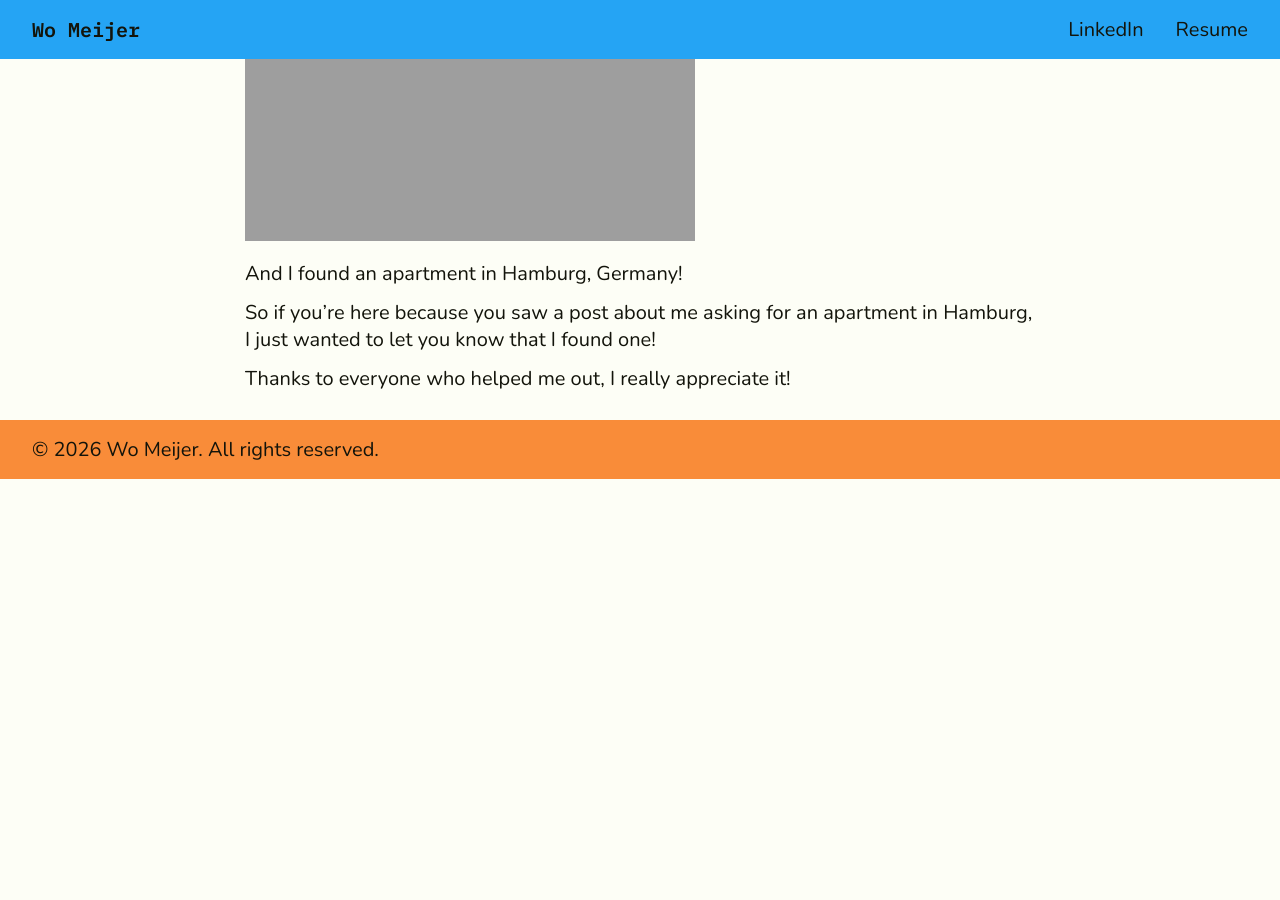
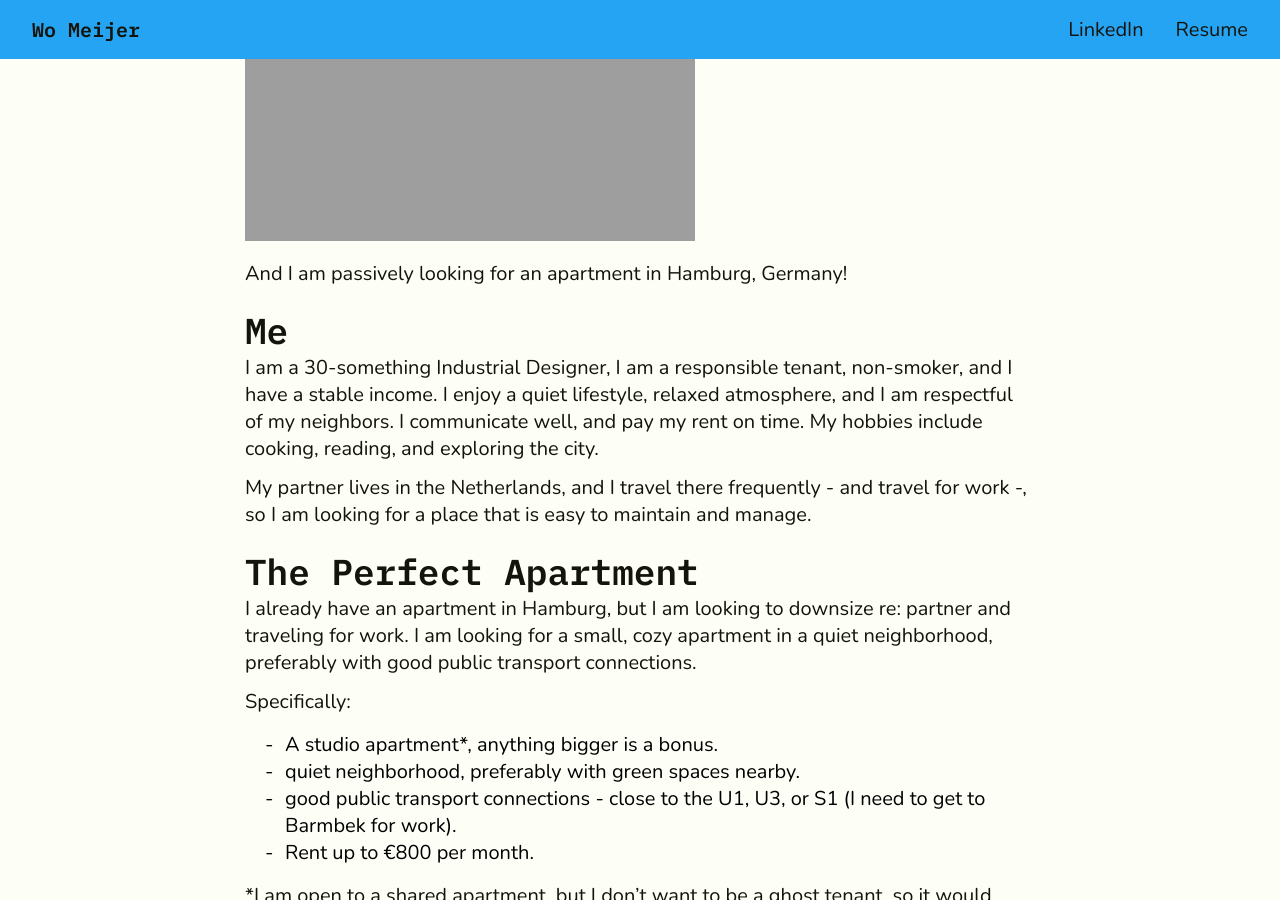
Before and after one commit to womei/womeijerdotcom, a Jekyll site: the page built from _posts/2025-06-29-hamburg-apartment.md, in a window 1280 px wide and 900 px high, scrolled down 466 px. Built offline with Jekyll 4.4.1, drawn with Linux system fonts in a browser that asks for light colours; before the commit the page ends 956 px from its top, so only the background shows below that; some of the changed text lies outside the part shown.

Commit message:
updated apartment post with new information.

```diff
--- a/_posts/2025-06-29-hamburg-apartment.md
+++ b/_posts/2025-06-29-hamburg-apartment.md
@@ -11,8 +11,32 @@ permalink: /apartment/
 
 ![Wo Meijer](https://womeijer.com/assets/images/wo_pic.jpg){: width="450" }
 
-And I found an apartment in Hamburg, Germany!
+And I am passively looking for an apartment in Hamburg, Germany!
 
-So if you're here because you saw a post about me asking for an apartment in Hamburg, I just wanted to let you know that I found one!
+## Me
 
-Thanks to everyone who helped me out, I really appreciate it!
+
+I am a 30-something Industrial Designer, I am a responsible tenant, non-smoker, and I have a stable income.
+I enjoy a quiet lifestyle, relaxed atmosphere, and I am respectful of my neighbors.
+I communicate well, and pay my rent on time.
+My hobbies include cooking, reading, and exploring the city.
+
+My partner lives in the Netherlands, and I travel there frequently - and travel for work -, so I am looking for a place that is easy to maintain and manage.
+
+## The Perfect Apartment
+
+I already have an apartment in Hamburg, but I am looking to downsize re: partner and traveling for work. I am looking for a small, cozy apartment in a quiet neighborhood, preferably with good public transport connections.
+
+Specifically:
+
+- A studio apartment*, anything bigger is a bonus.
+- quiet neighborhood, preferably with green spaces nearby.
+- good public transport connections - close to the U1, U3, or S1 (I need to get to Barmbek for work).
+- Rent up to €800 per month.
+
+*I am open to a shared apartment, but I don't want to be a ghost tenant, so it would need to be the perfect vibes.
+
+## Call to Action
+
+If you have an apartment that fits this description, or know someone who does, please reach out to me! I would love to hear from you and discuss the possibility of renting your apartment.
+Email me at womeijer@gmail.com .
```
